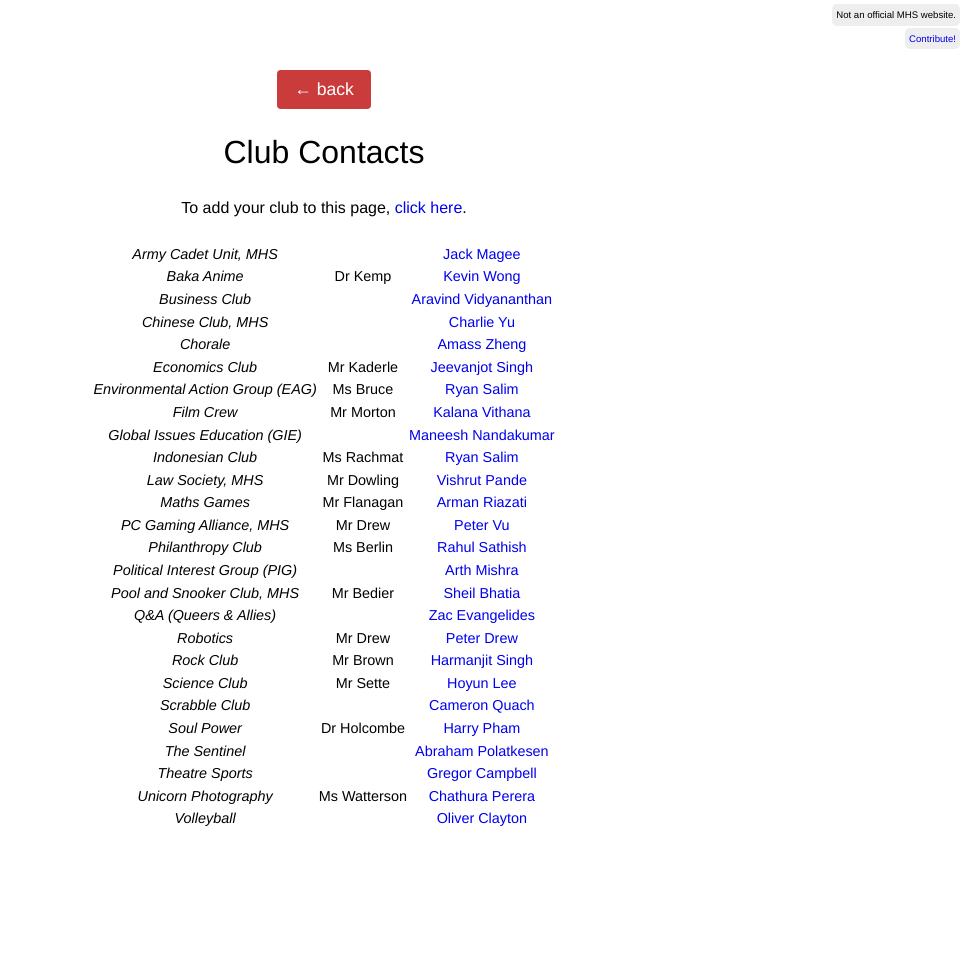
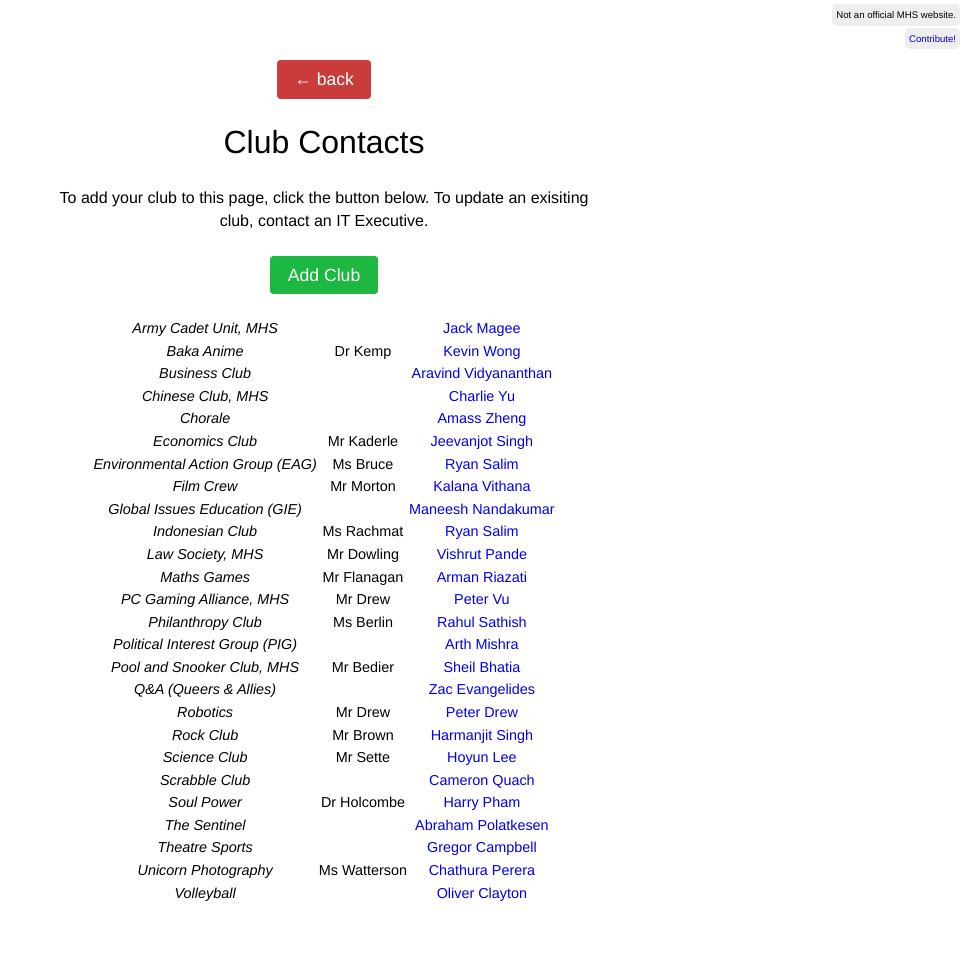
Before and after one commit to mhslinks/mhslinks.github.io, a Jekyll site: the page built from clubs/index.html, in a window 1280 px wide. Shown: the whole page, without its empty margins (316-1280 px from the left). Built offline with Jekyll 4.4.1, drawn with Linux system fonts in a browser that asks for light colours; before the commit the page ends 900 px from its top, so only the background shows below that.

Commit message:
update club header text

```diff
--- a/clubs/index.html
+++ b/clubs/index.html
@@ -5,7 +5,9 @@ title: Club Contacts
 <div class="inner emails-body fade-in fade-two">
     <div><a class="pure-button button-xlarge button-red" href="../"> &larr; back</a></div>
     <h1>Club Contacts</h1>
-    <div>To add your club to this page, <a href="http://goo.gl/forms/CMXlCvbRgm">click here</a>.</div>
+    <div>To add your club to this page, click the button below. To update an exisiting club, contact an IT Executive.</div>
+    <br>
+    <div><a class="pure-button button-xlarge button-green" href="http://goo.gl/forms/CMXlCvbRgm">Add Club</a></div>
     <br>
     <div class="small">
         <table style="max-width: 600px; margin: 0 auto;">
```
